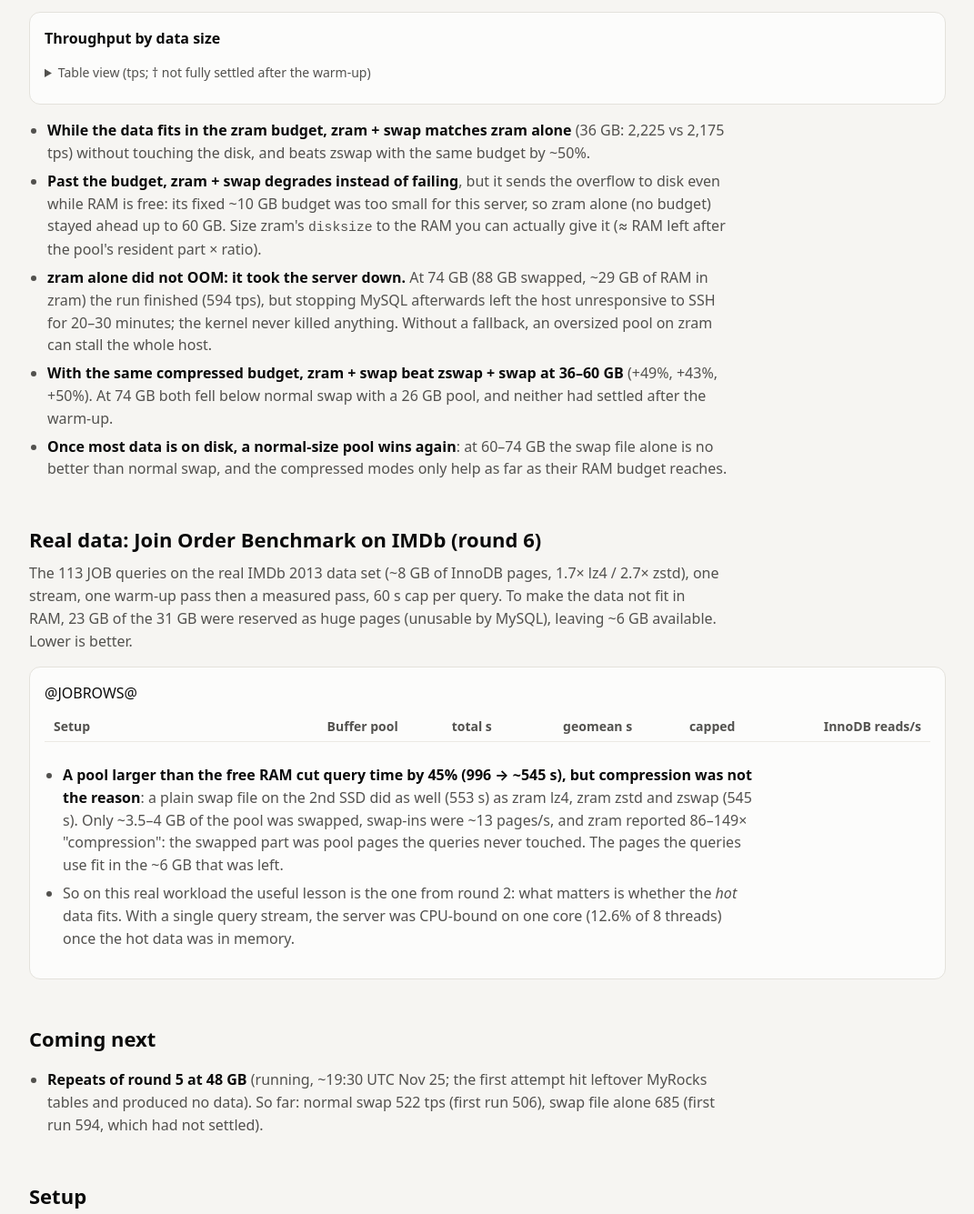
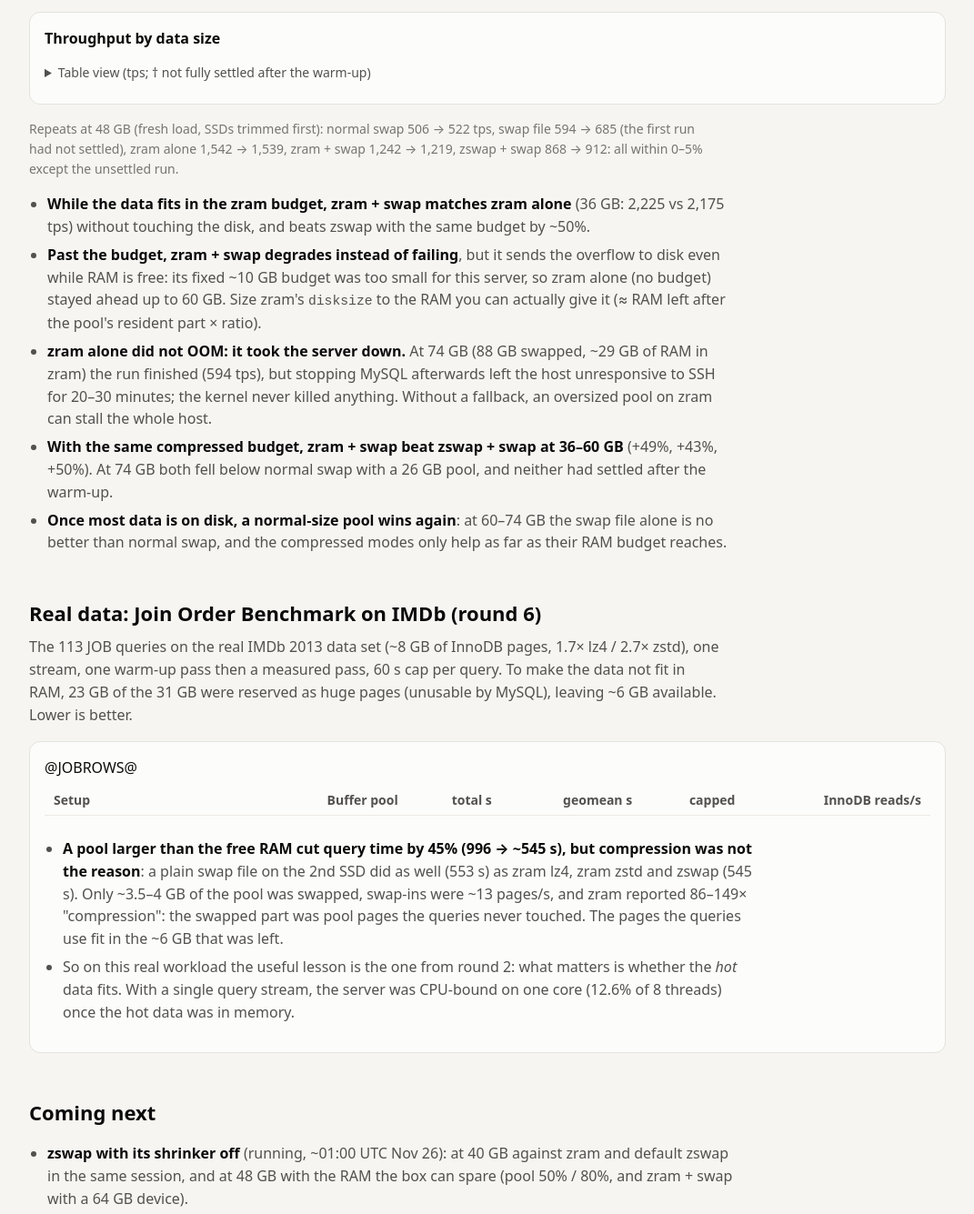
Before and after one commit to Percona-Lab/zram-zswap-db-benchmark, a plain HTML site: page site/template.html in a window 1280 px wide. Shown: the part 4784-6119 px from the top of the page at 91% size, without its empty margins (104-1175 px from the left). Drawn offline with Linux system fonts and the light colour scheme.

Commit message:
Round 5 repeats at 48 GB: within 0-5%
Co-Authored-By: Claude Opus 5.5 <noreply@anthropic.com>

```diff
--- a/site/template.html
+++ b/site/template.html
@@ -211,6 +211,7 @@ zram alone has a 128 GB device: no budget. Numbers are not directly comparable w
   <details><summary>Table view (tps; † not fully settled after the warm-up)</summary><div class="tw"><table>
     <tr><th>Setup</th><th>36 GB</th><th>48 GB</th><th>60 GB</th><th>74 GB</th></tr>@R5ROWS@</table></div></details>
 </div>
+<p class="note">Repeats at 48 GB (fresh load, SSDs trimmed first): normal swap 506 → 522 tps, swap file 594 → 685 (the first run had not settled), zram alone 1,542 → 1,539, zram + swap 1,242 → 1,219, zswap + swap 868 → 912: all within 0–5% except the unsettled run.</p>
 <ul class="findings">
   <li><strong>While the data fits in the zram budget, zram + swap matches zram alone</strong> (36 GB: 2,225 vs 2,175 tps) without touching the disk, and beats zswap with the same budget by ~50%.</li>
   <li><strong>Past the budget, zram + swap degrades instead of failing</strong>, but it sends the overflow to disk even while RAM is free: its fixed ~10 GB budget was too small for this server, so zram alone (no budget) stayed ahead up to 60 GB. Size zram's <code>disksize</code> to the RAM you can actually give it (≈ RAM left after the pool's resident part × ratio).</li>
@@ -234,7 +235,7 @@ as huge pages (unusable by MySQL), leaving ~6 GB available. Lower is better.</p>
 
 <h2>Coming next</h2>
 <ul class="findings">
-  <li><strong>Repeats of round 5 at 48 GB</strong> (running, ~19:30 UTC Nov 25; the first attempt hit leftover MyRocks tables and produced no data). So far: normal swap 522 tps (first run 506), swap file alone 685 (first run 594, which had not settled).</li>
+  <li><strong>zswap with its shrinker off</strong> (running, ~01:00 UTC Nov 26): at 40 GB against zram and default zswap in the same session, and at 48 GB with the RAM the box can spare (pool 50% / 80%, and zram + swap with a 64 GB device).</li>
 </ul>
 
 <h2>Setup</h2>
```
Also changed, not shown: docs/index.html (+2 -1 lines), 1 other file.
